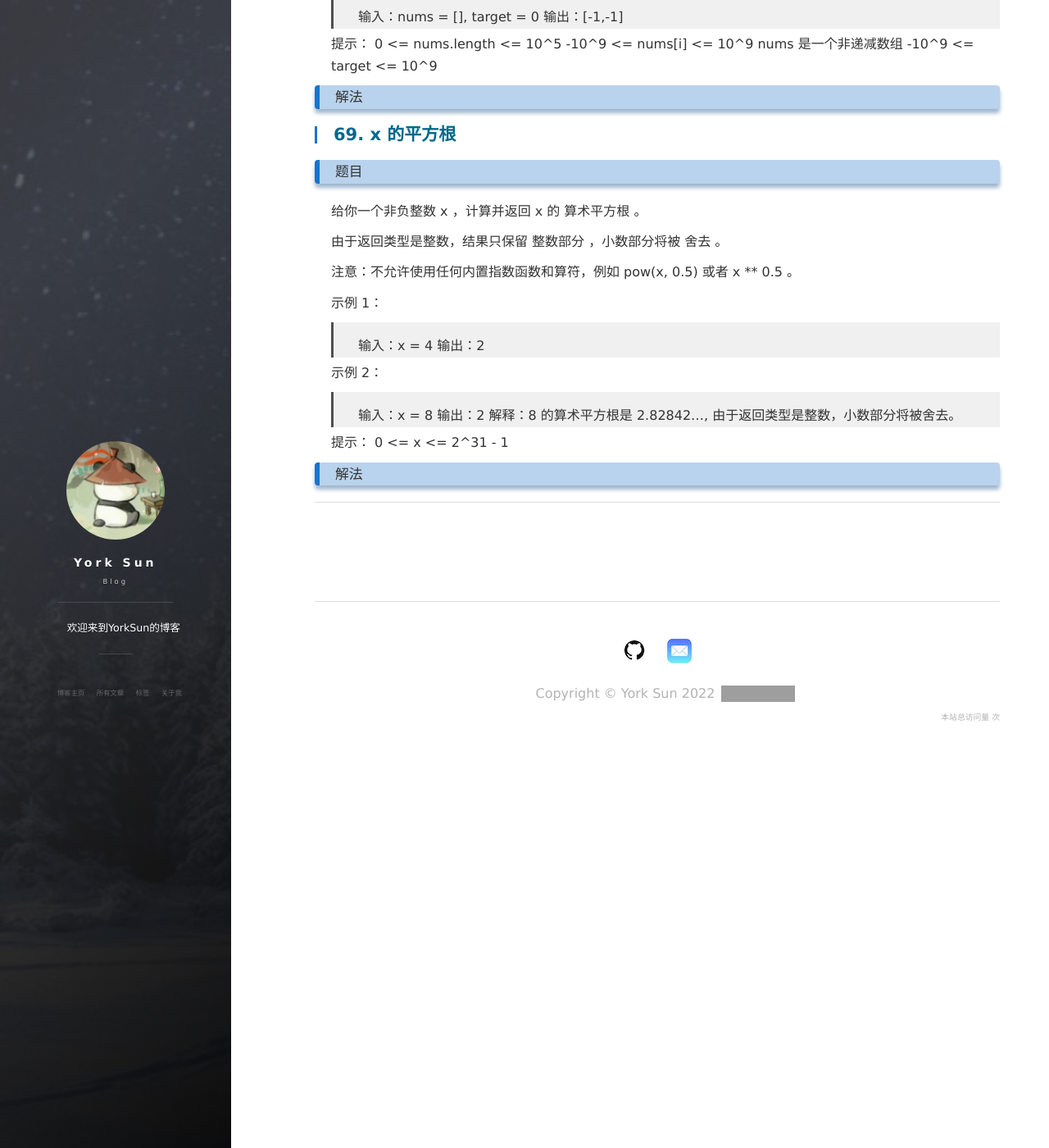
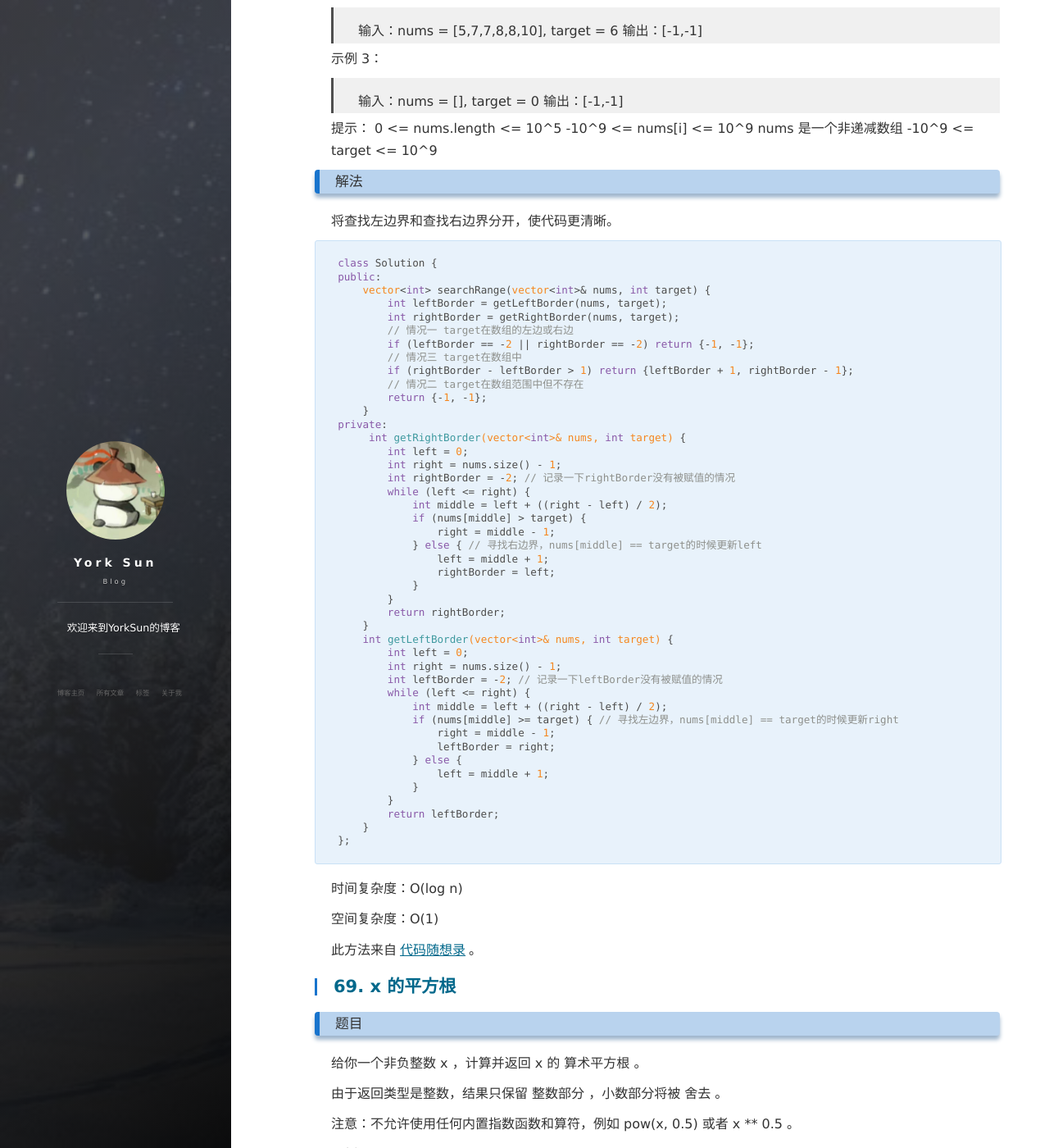
Before and after one commit to YorkSunSdu/YorkSunSdu.github.io, a Jekyll site: the page built from _posts/2022-04-04-binaryResearch.md, in a window 1280 px wide and 1400 px high, scrolled down 3430 px. Shown: the whole window at 82% size. Built offline with Jekyll 4.4.1, drawn with Linux system fonts in a browser that asks for light colours; nearby versions of some CDN libraries; comment, search, counter and statistics services are not loaded; some of the changed text lies outside the part shown; grey boxes are pictures that could not be loaded.

Commit message:
uncomplete binaryResearch by leetcode367

````diff
--- a/_posts/2022-04-02-binaryResearch.md
+++ b/_posts/2022-04-04-binaryResearch.md
@@ -167,6 +167,61 @@ nums 是一个非递减数组
 
 ### 解法
 
+将查找左边界和查找右边界分开，使代码更清晰。
+
+```c++
+class Solution {
+public:
+    vector<int> searchRange(vector<int>& nums, int target) {
+        int leftBorder = getLeftBorder(nums, target);
+        int rightBorder = getRightBorder(nums, target);
+        // 情况一 target在数组的左边或右边
+        if (leftBorder == -2 || rightBorder == -2) return {-1, -1};
+        // 情况三 target在数组中
+        if (rightBorder - leftBorder > 1) return {leftBorder + 1, rightBorder - 1};
+        // 情况二 target在数组范围中但不存在
+        return {-1, -1};
+    }
+private:
+     int getRightBorder(vector<int>& nums, int target) {
+        int left = 0;
+        int right = nums.size() - 1;
+        int rightBorder = -2; // 记录一下rightBorder没有被赋值的情况
+        while (left <= right) {
+            int middle = left + ((right - left) / 2);
+            if (nums[middle] > target) {
+                right = middle - 1;
+            } else { // 寻找右边界，nums[middle] == target的时候更新left
+                left = middle + 1;
+                rightBorder = left;
+            }
+        }
+        return rightBorder;
+    }
+    int getLeftBorder(vector<int>& nums, int target) {
+        int left = 0;
+        int right = nums.size() - 1;
+        int leftBorder = -2; // 记录一下leftBorder没有被赋值的情况
+        while (left <= right) {
+            int middle = left + ((right - left) / 2);
+            if (nums[middle] >= target) { // 寻找左边界，nums[middle] == target的时候更新right
+                right = middle - 1;
+                leftBorder = right;
+            } else {
+                left = middle + 1;
+            }
+        }
+        return leftBorder;
+    }
+};
+```
+
+时间复杂度：O(log n)
+
+空间复杂度：O(1)
+
+此方法来自[代码随想录](https://leetcode-cn.com/problems/find-first-and-last-position-of-element-in-sorted-array/solution/dai-ma-sui-xiang-lu-34po-shi-wu-hua-de-e-6t89/)。
+
 
 
 ## [69. x 的平方根 ](https://leetcode-cn.com/problems/sqrtx/)
@@ -193,3 +248,84 @@ nums 是一个非递减数组
 0 <= x <= 2^31 - 1
 
 ### 解法
+
+```c++
+class Solution {
+public:
+    int mySqrt(int x) {
+        int l = 0, r = x, ans = -1;
+        while (l <= r) {
+            int mid = l + (r - l) / 2;
+            if ((long long)mid * mid <= x) {
+                // int和long表示范围约为正负20亿(正负10^10)
+                // long long表示范围约为正负900亿亿(正负10^19)
+                ans = mid;
+                l = mid + 1;
+            } else {
+                r = mid - 1;
+            }
+        }
+        return ans;
+    }
+};
+```
+
+时间复杂度：O(log x)
+
+空间复杂度：O(1)
+
+### 另附解法
+
+#### 袖珍计算器算法
+
+「袖珍计算器算法」是一种用指数函数exp 和对数函数ln 代替平方根函数的方法。
+
+√x = x ^ 1/2 = (e ^ ln x) ^ 1/2 = e ^ (1/2 * ln x)
+
+由于计算机无法存储浮点数的精确值，而指数函数和对数函数的参数和返回值均为浮点数，因此运算过程中会存在误差。例如当 x = 2147395600时，e ^ (1/2 * ln x)的计算结果与正确值 4634046340 相差 10^(-11)，这样在对结果取整数部分时，会得到 4633946339 这个错误的结果。因此在得到结果的整数部分ans 后，我们应当找出ans 与ans+1 中哪一个是真正的答案。
+
+```c++
+class Solution {
+public:
+    int mySqrt(int x) {
+        if (x == 0) {
+            return 0;
+        }
+        int ans = exp(0.5 * log(x));
+        return ((long long)(ans + 1) * (ans + 1) <= x ? ans + 1 : ans);
+    }
+};
+```
+
+时间复杂度：O(1)，由于内置的log和exp函数一般都很快
+
+空间复杂度：O(1)
+
+注：这个leetcode官方的解法有争议，因为题目中说：“不允许使用任何内置指数函数和算符”，而解法中出现了exp函数。
+
+#### 牛顿迭代
+
+[牛顿迭代](https://leetcode-cn.com/problems/sqrtx/solution/niu-dun-die-dai-fa-by-loafer/)
+
+看累了，先把链接放这儿。
+
+## [367. 有效的完全平方数](https://leetcode-cn.com/problems/valid-perfect-square/)
+
+### 题目
+
+给定一个 正整数 num ，编写一个函数，如果 num 是一个完全平方数，则返回 true ，否则返回 false 。
+
+进阶：不要 使用任何内置的库函数，如  sqrt 。
+
+>示例 1：
+输入：num = 16
+输出：true
+
+>示例 2：
+输入：num = 14
+输出：false
+
+提示：
+1 <= num <= 2^31 - 1
+
+### 解法
````
Also changed, not shown: other parts of _posts/2022-04-04-binaryResearch.md (+2 -2 lines).
